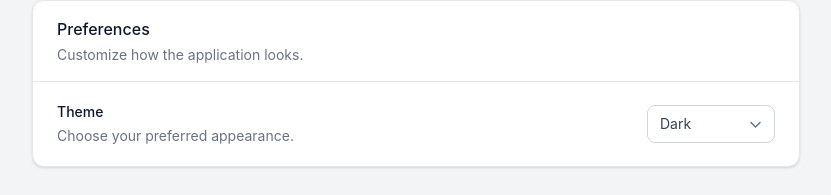
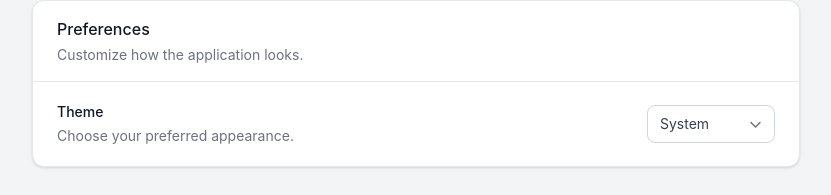
Before and after one commit to psshrijith/TaskFlow, a React (Vite) app: page /settings in a window 1280 px wide. Shown: the part 104-299 px from the top of the page, without its empty margins (224-1055 px from the left). Built offline with nearby package versions, Linux system fonts and the light colour scheme.

Commit message:
added theme context

```diff
--- a/src/Pages/Settings.tsx
+++ b/src/Pages/Settings.tsx
@@ -1,7 +1,10 @@
 import { FontAwesomeIcon } from "@fortawesome/react-fontawesome";
 import { faChevronDown } from "@fortawesome/free-solid-svg-icons";
+import { useTheme } from "../context/ThemeContext";
 
 const Settings = () => {
+  const {theme, setTheme} = useTheme();
+
   return (
     <main className="min-h-screen bg-gray-100 p-6">
       <div className="mx-auto max-w-3xl">
@@ -33,6 +36,8 @@ const Settings = () => {
 
             <div className="relative">
               <select
+                value={theme}
+                onChange={(event) => setTheme(event.target.value as "light"| "dark" | "system")}
                 name="theme"
                 className="
                     w-32
@@ -48,7 +53,7 @@ const Settings = () => {
                     focus:ring-2
                     focus:ring-gray-200
                     "
-                >
+              >
                 <option value="dark">Dark</option>
                 <option value="light">Light</option>
                 <option value="system">System</option>
--- /dev/null
+++ b/src/context/ThemeContext.tsx
@@ -0,0 +1,55 @@
+import { createContext, useContext, useEffect, useState, type ReactNode} from "react";
+
+type Theme = "light" | "dark" | "system";
+
+type ThemeContextType = {
+    theme : Theme;
+    setTheme: (theme: Theme) => void;
+}
+
+const ThemeContext = createContext<ThemeContextType | undefined>(
+    undefined
+)
+
+type ThemeProviderProps = {
+    children : ReactNode;
+}
+
+export const ThemeProvider = ({children}: ThemeProviderProps) => {
+
+    const [theme, setTheme] = useState<Theme>("system");
+
+    useEffect(() => {
+        const root = document.documentElement;
+
+        root.classList.remove("light", "dark");
+
+
+        if(theme==="system"){
+            const systemTheme = window.matchMedia("(prefers-color-scheme: dark)").matches ? "dark" : "light";
+
+            root.classList.add(systemTheme);
+        }
+        else{
+            root.classList.add(theme);
+        }
+    },[theme]);
+
+    return (
+        <ThemeContext.Provider value={{theme, setTheme}}>
+            {children}
+        </ThemeContext.Provider>
+    )
+}
+
+export const useTheme = () => {
+  const context = useContext(ThemeContext);
+
+  if (!context) {
+    throw new Error(
+      "useTheme must be used inside ThemeProvider"
+    );
+  }
+
+  return context;
+};
--- a/src/main.tsx
+++ b/src/main.tsx
@@ -4,11 +4,14 @@ import { IntlProvider } from "react-intl";
 import enMessages from "./en.json";
 import './index.css'
 import App from './App.tsx'
+import { ThemeProvider } from './context/ThemeContext.tsx';
 
 createRoot(document.getElementById('root')!).render(
   <StrictMode>
     <IntlProvider locale="en" messages={enMessages}>
-      <App />
+      <ThemeProvider>
+        <App />
+      </ThemeProvider>
    </IntlProvider>
   </StrictMode>,
 )
```
